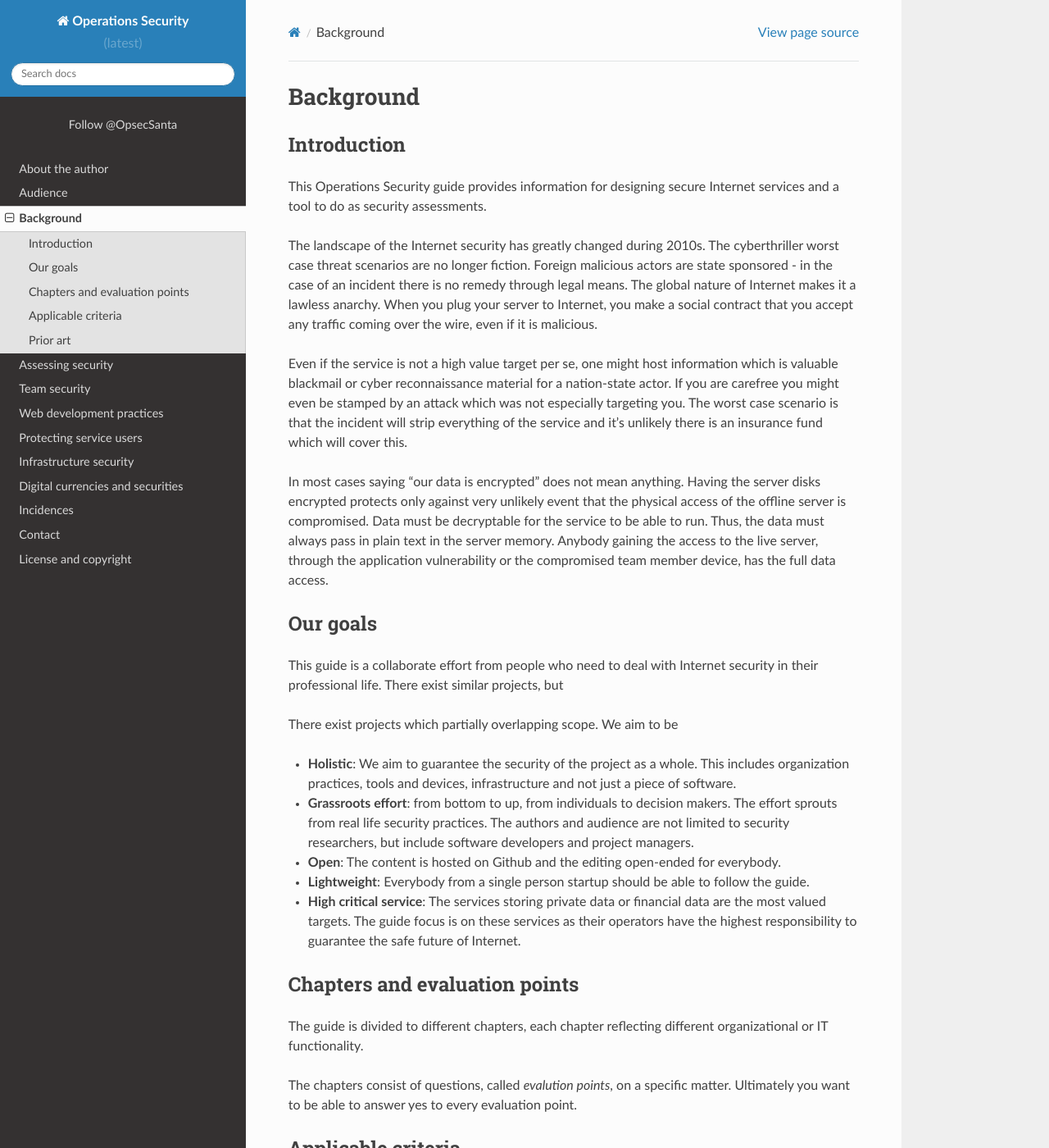
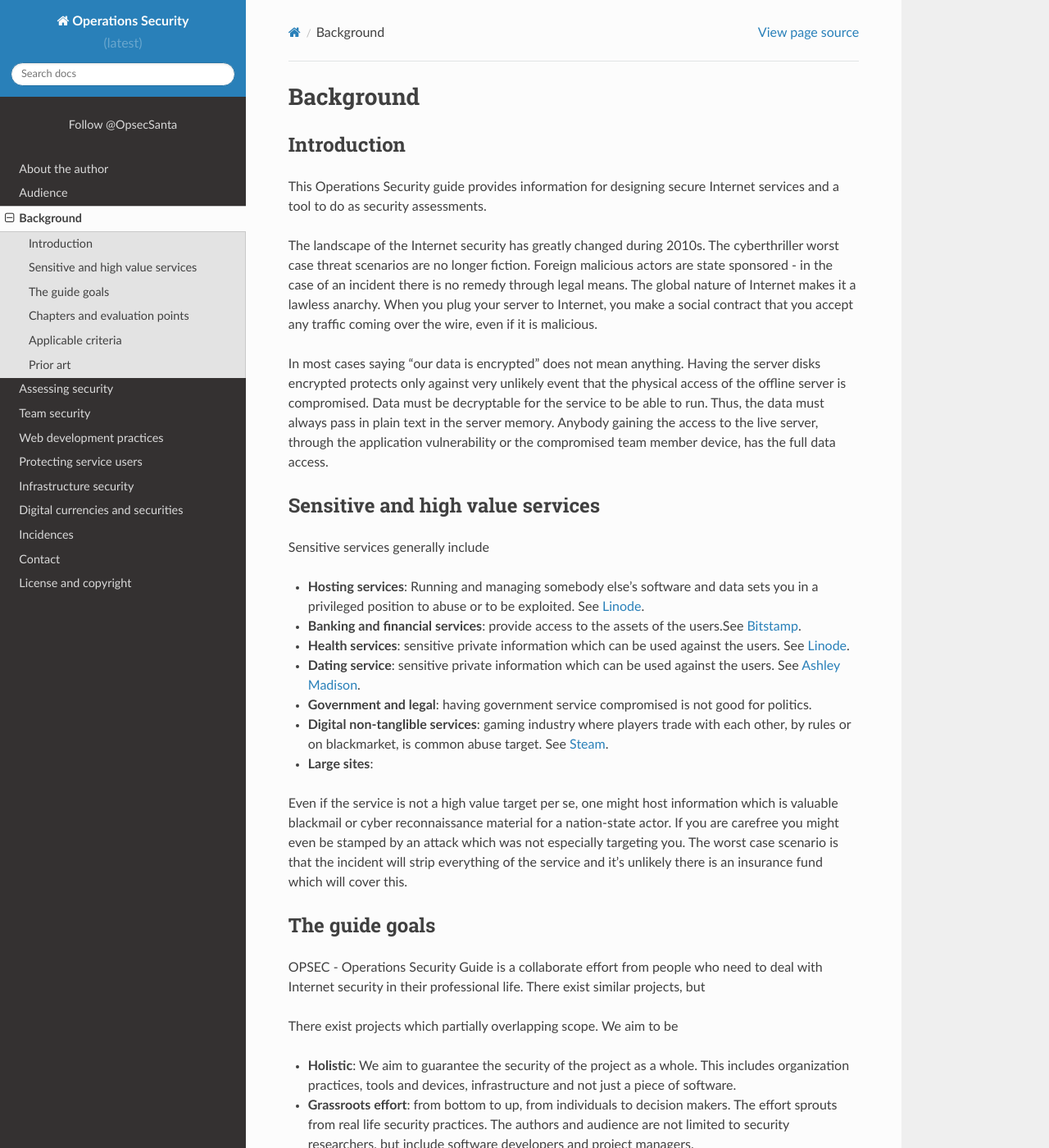
Before and after one commit to miohtama/opsec, a Sphinx documentation site: the page built from source/background/index.rst, in a window 1280 px wide and 1400 px high. Shown: the whole window at 82% size. Built offline with Sphinx 7.4.7 and the Read the Docs theme 2.0.0, drawn with Linux system fonts in a browser that asks for light colours; comment, search, counter and statistics services are not loaded; some of the changed text lies outside the part shown.

```diff
--- a/source/background/index.rst
+++ b/source/background/index.rst
@@ -9,14 +9,33 @@
 
 The landscape of the Internet security has greatly changed during 2010s. The cyberthriller worst case threat scenarios are no longer fiction. Foreign malicious actors are state sponsored - in the case of an incident there is no remedy through legal means. The global nature of Internet makes it a lawless anarchy. When you plug your server to Internet, you make a social contract that you accept any traffic coming over the wire, even if it is malicious.
 
+In most cases saying "our data is encrypted" does not mean anything. Having the server disks encrypted protects only against very unlikely event that the physical access of the offline server is compromised. Data must be decryptable for the service to be able to run. Thus, the data must always pass in plain text in the server memory. Anybody gaining the access to the live server, through the application vulnerability or the compromised team member device, has the full data access.
+
+Sensitive and high value services
+=================================
+
+Sensitive services generally include
+
+* **Hosting services**: Running and managing somebody else's software and data sets you in a privileged position to abuse or to be exploited. See :ref:`linode`.
+
+* **Banking and financial services**: provide access to the assets of the users.See :ref:`bitstamp`.
+
+* **Health services**: sensitive private information which can be used against the users. See :ref:`linode`.
+
+* **Dating service**: sensitive private information which can be used against the users. See :ref:`ashley-madison`.
+
+* **Government and legal**: having government service compromised is not good for politics.
+
+* **Digital non-tanglible services**: gaming industry where players trade with each other, by rules or on blackmarket, is common abuse target. See :ref:`steam`.
+
+* **Large sites**:
+
 Even if the service is not a high value target per se, one might host information which is valuable blackmail or cyber reconnaissance material for a nation-state actor. If you are carefree you might even be stamped by an attack which was not especially targeting you. The worst case scenario is that the incident will strip everything of the service and it's unlikely there is an insurance fund which will cover this.
 
-In most cases saying "our data is encrypted" does not mean anything. Having the server disks encrypted protects only against very unlikely event that the physical access of the offline server is compromised. Data must be decryptable for the service to be able to run. Thus, the data must always pass in plain text in the server memory. Anybody gaining the access to the live server, through the application vulnerability or the compromised team member device, has the full data access.
+The guide goals
+===============
 
-Our goals
-=========
-
-This guide is a collaborate effort from people who need to deal with Internet security in their professional life. There exist similar projects, but
+|opsec| is a collaborate effort from people who need to deal with Internet security in their professional life. There exist similar projects, but
 
 There exist projects which partially overlapping scope. We aim to be
 
@@ -60,3 +79,5 @@
 * `National Institute of Standards and Technology (NIST), Computer Security publications <http://csrc.nist.gov/publications/PubsSPs.html>`_. NIST publishes comprehensive guides for security, catering everything from embedded devices to payment processing. However, their guides do not address the security of Internet services very well.
 
 * `PCI Security Sandard Council, The Payment Card Industry Data Security Standard <https://www.pcisecuritystandards.org/security_standards/documents.php?agreements=pcidss&association=pcidss>`_ addresses the security from credit card payment processing industry. The requirements are detailed, but the level of documentation, process management and reviews is not in the reach of small business, like 24/7 security staff. PCI DSS is very relevant for large enterprises where the organization does not see profit in maintaining the security and must be forced to do so by an external factor.
+
+* `Health Insurance Portability and Accountability Act (HIPAA) <http://www.hhs.gov/ocr/privacy/>`_ defines how US national standard for health  care companies handling private information in electronic form. `The text is in legal like <http://www.hhs.gov/ocr/privacy/hipaa/administrative/combined/index.html>`_, more useful for lawyers than the service operators or developers.
--- a/source/user/index.rst
+++ b/source/user/index.rst
@@ -284,6 +284,10 @@
 
 
 
+- `Password strength (Wikipedia) <https://en.wikipedia.org/wiki/Password_strength#Guidelines_for_strong_passwords>`_
+
+
+
 
 
 
--- a/source/web/index.rst
+++ b/source/web/index.rst
@@ -285,6 +285,10 @@
 
 
 
+- `Password strength (Wikipedia) <https://en.wikipedia.org/wiki/Password_strength>`_
+
+
+
 
 
 
```
Also changed, not shown: audit_templates/index.rst (+4 -4 lines), source/index.rst (+4 -4 lines), source/team/index.rst (+7 -0 lines), 3 other files.
